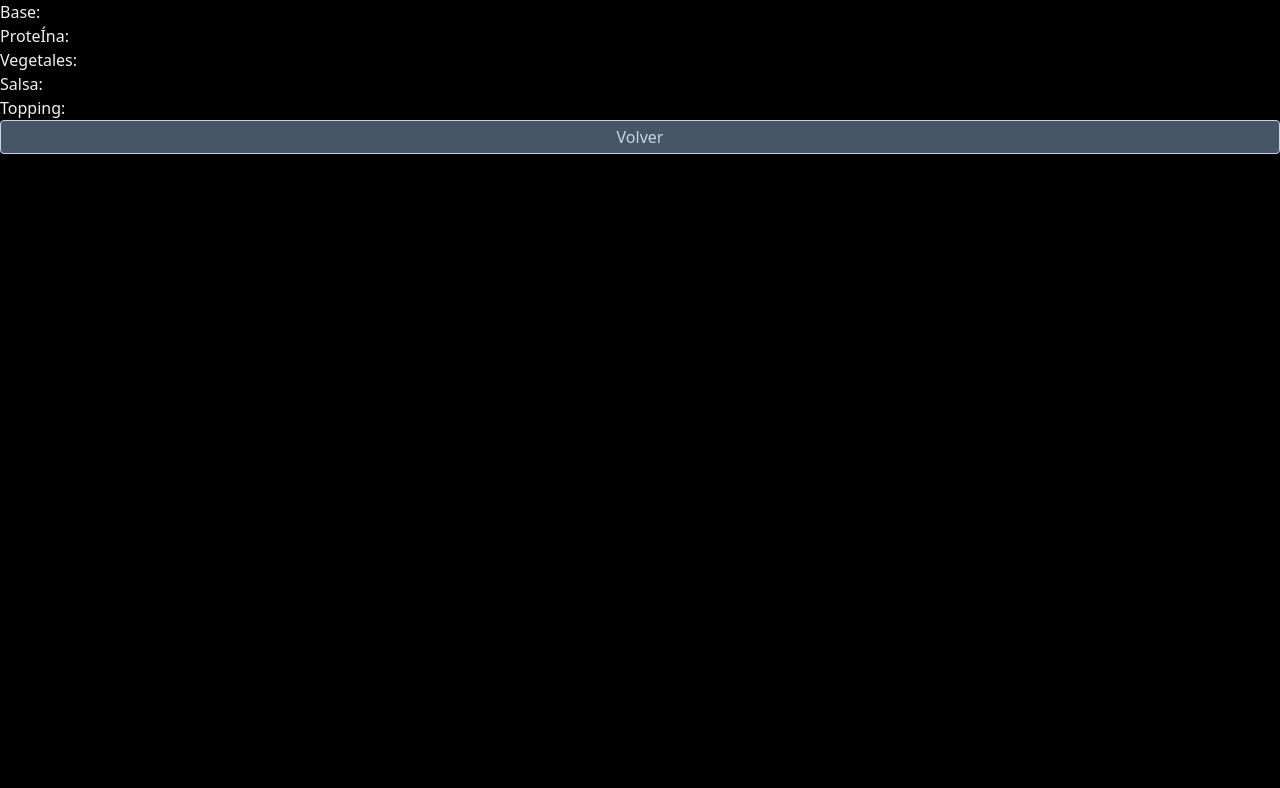
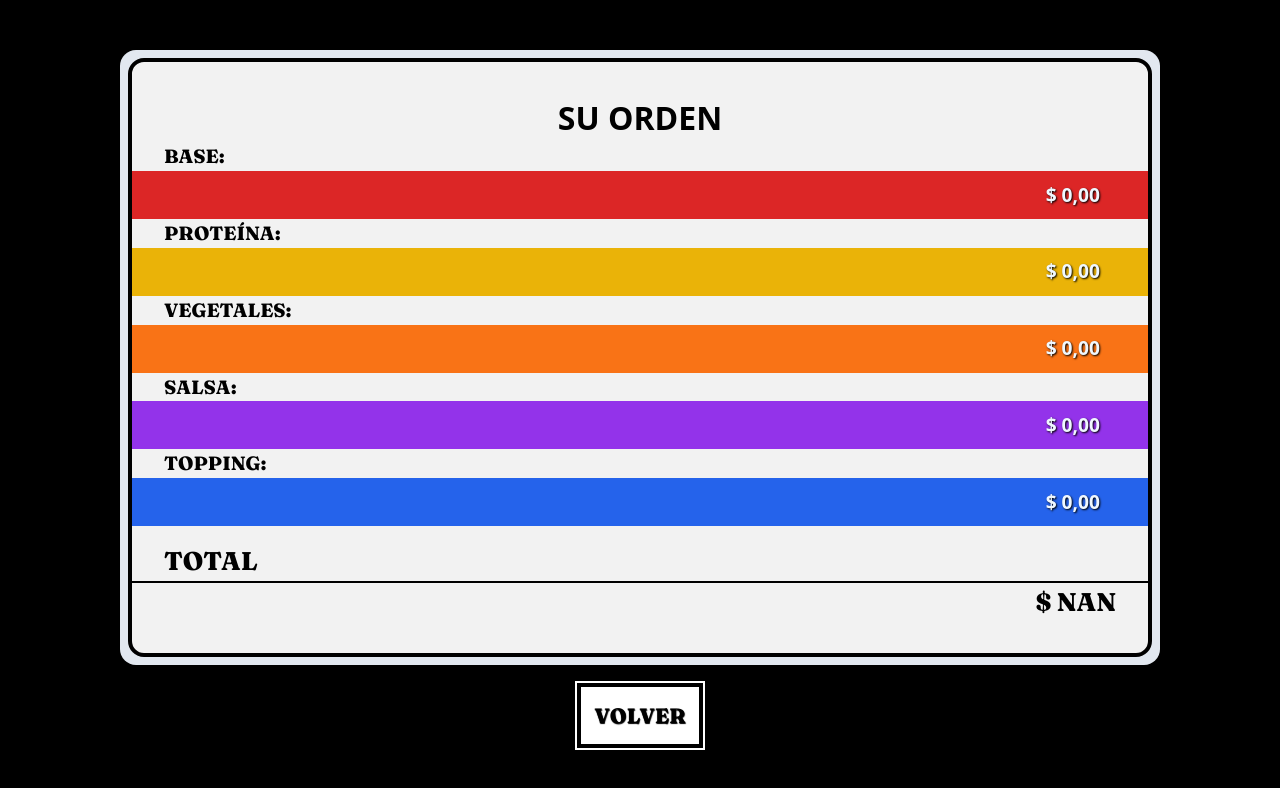
Before and after one commit to rc-coder/all-blue-woks, a Next.js app: page /Order in a window 1280 px wide. Shown: the top 788 px of the page. Built offline with nearby package versions, Linux system fonts and the light colour scheme.

Commit message:
mejoras esteticas y funcionales

```diff
--- a/app/Order/page.tsx
+++ b/app/Order/page.tsx
@@ -1,54 +1,98 @@
 'use client';
 
 import { useOrderStore } from '@/store/orderStore';
-import { redirect, useRouter } from 'next/navigation';
+import { useRouter } from 'next/navigation';
+import {
+  OrderContainer,
+  OrderItem,
+  OrderTitle,
+  OrderTotal,
+} from '../components/orderElements';
+import { Button } from '../components/tileElements';
+import { formatPrice } from '@/public/assets/utils/format';
 
 const Order = () => {
-  const router = useRouter();
-  const handleClick = () => {
-    router.push('/');
-  };
-  const { base, proteina, vegetales, salsa, topping } = useOrderStore(
+  const { base, proteina, vegetales, salsa, topping, reset } = useOrderStore(
     (state) => state
   );
+  const router = useRouter();
+  const goBack = () => {
+    router.push('/');
+    reset();
+  };
+
+  const vegPrices = vegetales.map((veg) => parseFloat(veg.price));
+  const vegTotal = vegPrices.length > 0 ? vegPrices.reduce(reduceVegs) : 0;
+  function reduceVegs(total: number, price: number) {
+    return total + price;
+  }
+
+  const totalPrice =
+    parseFloat(base.price) +
+    parseFloat(proteina.price) +
+    vegTotal +
+    parseFloat(salsa.price) +
+    parseFloat(topping.price);
+
   return (
-    <div className="flex flex-col">
-      <div className="flex">
-        <h2>Base: </h2>
-        <p>
-          {base.name} {base.price}
-        </p>
+    <div className="flex flex-col w-full h-full justify-center items-center gap-4">
+      <div className="bg-slate-200 rounded-2xl p-2">
+        <OrderContainer>
+          <OrderTitle>Su Orden</OrderTitle>
+          <OrderItem>
+            <h2>Base:</h2>
+            <span className="bg-red-600">
+              <p>{base.name}</p>
+              <p>{formatPrice(base.price)}</p>
+            </span>
+          </OrderItem>
+          <OrderItem>
+            <h2>Proteína:</h2>
+            <span className="bg-yellow-500">
+              <p>{proteina.name}</p>
+              <p>{formatPrice(proteina.price)}</p>
+            </span>
+          </OrderItem>
+          <OrderItem>
+            <h2>Vegetales:</h2>
+            {vegetales.length !== 0 ? (
+              vegetales.map((veg) => (
+                <span key={veg.name} className="bg-orange-500">
+                  <p>{veg.name}</p> <p>{formatPrice(veg.price)}</p>
+                </span>
+              ))
+            ) : (
+              <span className="bg-orange-500">
+                <p></p>
+                <p>{formatPrice(0)}</p>
+              </span>
+            )}
+          </OrderItem>
+          <OrderItem>
+            <h2>Salsa:</h2>
+            <span className="bg-purple-600">
+              <p>{salsa.name}</p>
+              <p>{formatPrice(salsa.price)}</p>
+            </span>
+          </OrderItem>
+          <OrderItem>
+            <h2>Topping:</h2>
+            <span className="bg-blue-600">
+              <p>{topping.name}</p>
+              <p>{formatPrice(topping.price)}</p>
+            </span>
+          </OrderItem>
+          <OrderTotal>
+            <h2>Total</h2>
+            <p>{formatPrice(totalPrice)}</p>
+          </OrderTotal>
+        </OrderContainer>
       </div>
-      <div className="flex">
-        <h2>ProteÍna: </h2>{' '}
-        <p>
-          {proteina.name} {proteina.price}
-        </p>
+      <div className="px-20">
+        <Button>
+          <button onClick={goBack}>Volver</button>
+        </Button>
       </div>
-      <div className="flex">
-        <h2>Vegetales: </h2>{' '}
-        <p>{vegetales.map((veg) => veg.name + ' ' + veg.price)}</p>
-      </div>
-      <div className="flex">
-        <h2>Salsa: </h2>{' '}
-        <p>
-          {salsa.name} {salsa.price}
-        </p>
-      </div>
-      <div className="flex">
-        <h2>Topping: </h2>{' '}
-        <p>
-          {topping.name} {topping.price}
-        </p>
-      </div>
-
-      <button
-        type="button"
-        className="border bg-slate-600 border-slate-300 text-slate-300 px-2 py-1 rounded hover:bg-slate-700 focus-within:bg-slate-700 outline-none"
-        onClick={handleClick}
-      >
-        Volver
-      </button>
     </div>
   );
 };
--- a/app/components/TileMenu.tsx
+++ b/app/components/TileMenu.tsx
@@ -16,6 +16,7 @@ import {
   SalsaTitle,
   ToppingsTitle,
   TitleContainer,
+  Button,
 } from './tileElements';
 import StyledInput from './StyledInput';
 import { useOrderStore } from '@/store/orderStore';
@@ -43,7 +44,11 @@ const TileMenu = () => {
     router.push('/Order');
   };
   return (
-    <form onSubmit={submitOrder} action={'/Order'}>
+    <form
+      onSubmit={submitOrder}
+      action={'/Order'}
+      className="flex flex-col gap-4 py-4 md:py-0"
+    >
       <StyledGrid>
         <div className="row-span-4 border-2 border-white p-2 m-0 panel">
           <div className="bg-white h-full w-full">
@@ -95,7 +100,7 @@ const TileMenu = () => {
         </div>
         <div className="col-span-2 row-span-4 col-start-3 row-start-5 border-2 border-slate-50 bg-orange-500 m-0 p-10 panel">
           <TitleContainer>
-            <section className="h-full w-full grid grid-cols-3 p-5 gap-8 relative">
+            <section className="h-full w-full grid grid-cols-2 p-5 gap-8 relative">
               <VegTitle className="sectionTitle">Vegetales</VegTitle>
               {vegs.map((veg) => (
                 <StyledInput
@@ -168,12 +173,9 @@ const TileMenu = () => {
           </TitleContainer>
         </div>
       </StyledGrid>
-      <button
-        type="submit"
-        className="border bg-slate-600 border-slate-300 text-slate-300 px-2 py-1 rounded hover:bg-slate-700 focus-within:bg-slate-700 outline-none"
-      >
-        Enviar pedido
-      </button>
+      <Button>
+        <button type="submit"> Enviar pedido</button>
+      </Button>
     </form>
   );
 };
--- /dev/null
+++ b/app/components/orderElements.ts
@@ -0,0 +1,74 @@
+import styled from 'styled-components';
+
+export const OrderContainer = styled.div`
+  background-color: var(--white);
+  color: var(--black);
+  width: 80vw;
+  /* margin: 0 3rem; */
+  display: flex;
+  flex-direction: column;
+  justify-content: center;
+  padding: 2rem 0;
+  border-radius: 16px;
+  border: 4px solid black;
+
+  @media screen and (max-width: 768px) {
+    margin: 0 1rem;
+  }
+`;
+
+export const OrderTitle = styled.h1`
+  text-transform: uppercase;
+  text-align: center;
+  font-size: 2rem;
+  var(--font-fraunces);
+  font-weight: 800;
+`;
+
+export const OrderItem = styled.div`
+  & h2 {
+    padding: 0 2rem;
+    text-transform: uppercase;
+    font-size: 1.2rem;
+    font-family: var(--font-fraunces);
+    font-weight: 800;
+  }
+  & span {
+    display: flex;
+    justify-content: space-between;
+    padding: 0.6rem 3rem;
+    width: 100%;
+    font-weight: 600;
+    font-size: 1.2rem;
+    text-shadow: 1px 1px 2px black;
+    color: aliceblue;
+
+    @media screen and (max-width: 768px) {
+      padding: 0.6rem 1rem;
+    }
+  }
+`;
+
+export const OrderTotal = styled.div`
+  display: flex;
+  flex-direction: column;
+  width: 100%;
+  & h2 {
+    padding: 0 2rem;
+    text-transform: uppercase;
+    font-size: 1.6rem;
+    font-family: var(--font-fraunces);
+    font-weight: 800;
+    width: 100%;
+    border-bottom: 2px solid black;
+    margin-top: 1rem;
+  }
+  & p {
+    align-self: flex-end;
+    text-transform: uppercase;
+    font-size: 1.6rem;
+    font-family: var(--font-fraunces);
+    font-weight: 800;
+    padding: 0 2rem;
+  }
+`;
--- a/app/components/tileElements.tsx
+++ b/app/components/tileElements.tsx
@@ -16,11 +16,11 @@ export const StyledGrid = styled.div`
     gap: 1rem;
     width: 100%;
     height: 100%;
-    padding: 1rem 0;
+    /* padding: 1rem 0; */
 
     & .panel {
       margin: 0 1rem;
-      min-height: 80vh;
+      height: 80vh;
     }
   }
 `;
@@ -271,3 +271,40 @@ export const TitleContainer = styled.div`
     }
   }
 `;
+
+export const Button = styled.div`
+  width: 100%;
+  display: flex;
+  align-items: center;
+  justify-content: center;
+  --tw-bg-opacity: 1;
+  background-color: white;
+  transition: all 0.5s;
+
+  &:hover {
+    background-color: black;
+  }
+
+  & button {
+    width: 100%;
+    color: black;
+    background-color: white;
+    padding: 0.8rem;
+    border: 4px solid black;
+    margin: 2px;
+    text-shadow: 0.5px 0.5px 1px black;
+    text-transform: uppercase;
+    text-align: center;
+    font-size: 1.3rem;
+    font-family: var(--font-fraunces);
+    font-weight: 800;
+    transition: all 0.5s;
+
+    &:hover {
+      background-color: black;
+      color: white;
+      border: 4px solid white;
+      text-shadow: 0.5px 0.5px 1px white;
+    }
+  }
+`;
--- a/app/page.tsx
+++ b/app/page.tsx
@@ -6,7 +6,7 @@ import WoksMenu from './components/WoksMenu';
 
 const Home = () => {
   return (
-    <div className="h-full w-full flex flex-col items-center p-0 md:p-10">
+    <div className="w-full flex flex-col items-center justify-center p-0 md:p-10">
       <TileMenu />
       {/* <Title>
         <h1>All blue Woks</h1>
--- a/public/assets/data/mockData.ts
+++ b/public/assets/data/mockData.ts
@@ -132,13 +132,13 @@ export const salsas: Options[] = [
   {
     id: 43,
     img: '',
-    name: 'Kung Pao: a base de maní',
+    name: 'Kung Pao (a base de maní)',
     price: '100',
   },
   {
     id: 44,
     img: '',
-    name: 'Hong Kong: a base de ciruelas',
+    name: 'Hong Kong (a base de ciruelas)',
     price: '100',
   },
   {
@@ -150,7 +150,7 @@ export const salsas: Options[] = [
   {
     id: 46,
     img: '',
-    name: 'Beijing: a base de Ostras',
+    name: 'Beijing (a base de Ostras)',
     price: '100',
   },
 ];
--- /dev/null
+++ b/public/assets/utils/format.ts
@@ -0,0 +1,6 @@
+export const formatPrice = (price: any) => {
+  return new Intl.NumberFormat('es-Ar', {
+    style: 'currency',
+    currency: 'ARS',
+  }).format(price);
+};
--- a/store/orderStore.ts
+++ b/store/orderStore.ts
@@ -15,18 +15,21 @@ interface orderState {
   setBase: (newBase: string, price: string) => void;
   setProteina: (newProteina: string, price: string) => void;
   setVegetales: (newVegetal: string, price: string) => void;
+  removeVegetal: (name: string) => void;
   setSalsa: (newSalsa: string, price: string) => void;
   setTopping: (newTopping: string, price: string) => void;
   setExtras: (newExtra: string, price: string) => void;
+  removeExtra: (name: string) => void;
+  reset: () => void;
 }
 
 export const useOrderStore = create<orderState>()((set) => ({
   base: { name: '', price: '' },
   proteina: { name: '', price: '' },
-  vegetales: [{ name: '', price: '' }],
+  vegetales: [],
   salsa: { name: '', price: '' },
   topping: { name: '', price: '' },
-  extras: [{ name: '', price: '' }],
+  extras: [],
   setBase: (newBase, price) => set({ base: { name: newBase, price } }),
   setProteina: (newProteina, price) =>
     set({ proteina: { name: newProteina, price } }),
@@ -34,9 +37,26 @@ export const useOrderStore = create<orderState>()((set) => ({
     set((state) => ({
       vegetales: [...state.vegetales, { name: newVegetal, price }],
     })),
+  removeVegetal: (name) =>
+    set((state) => ({
+      vegetales: state.vegetales.filter((veg) => veg.name !== name),
+    })),
   setSalsa: (newSalsa, price) => set({ salsa: { name: newSalsa, price } }),
   setTopping: (newTopping, price) =>
     set({ topping: { name: newTopping, price } }),
   setExtras: (newExtra, price) =>
     set((state) => ({ extras: [...state.extras, { name: newExtra, price }] })),
+  removeExtra: (name) =>
+    set((state) => ({
+      extras: state.extras.filter((ext) => ext.name !== name),
+    })),
+  reset: () =>
+    set({
+      base: { name: '', price: '' },
+      proteina: { name: '', price: '' },
+      vegetales: [],
+      salsa: { name: '', price: '' },
+      topping: { name: '', price: '' },
+      extras: [],
+    }),
 }));
```
Also changed, not shown: app/components/StyledInput.tsx (+51 -48 lines).
